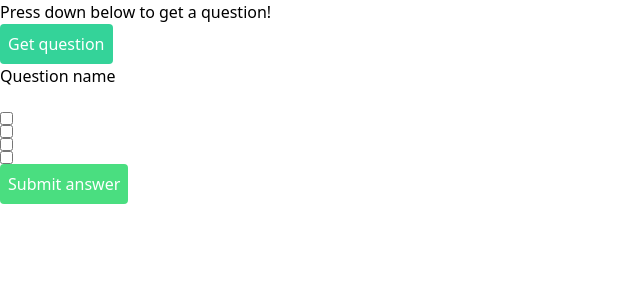
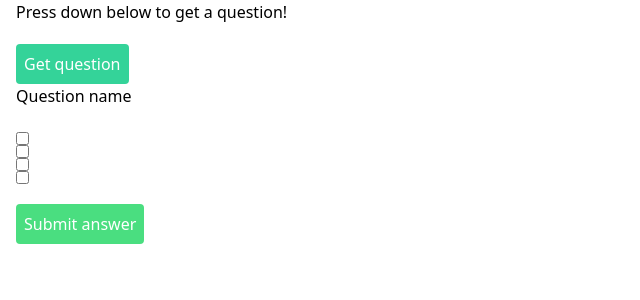
Before and after one commit to Loathed94/Assignment2-Trivia-Game, a Vue app: page / in a window 1280 px wide. Shown: the top 300 px of the page, without its empty margins (0-640 px from the left). Built offline with nearby package versions, Linux system fonts and the light colour scheme.

Commit message:
add css and styling

```diff
--- a/src/views/Question.vue
+++ b/src/views/Question.vue
@@ -4,13 +4,16 @@
 </script>
 
 <template>
-<h1>Press down below to get a question!</h1>
+<main class="container mx-auto px-4">
+
+
+<h1 class="mb-5">Press down below to get a question!</h1>
 
 <form>
     <!--Button to generate a question from the API-->
     <button type="submit" class="bg-emerald-400 text-white p-2 rounded">Get question</button>
 
-    <fieldset>
+    <fieldset class="mb-5">
         <!--Checkbuttons with answers generate from the API-->
         <label class="block">Question name</label><br>
         <input type="checkbox" class="block" id="question.name"/>
@@ -24,6 +27,7 @@
 <button type="submit" class="bg-green-400 text-white p-2 rounded">Submit answer</button>
 
 </form>
+</main>
 </template>
 
 <style scoped>
```
